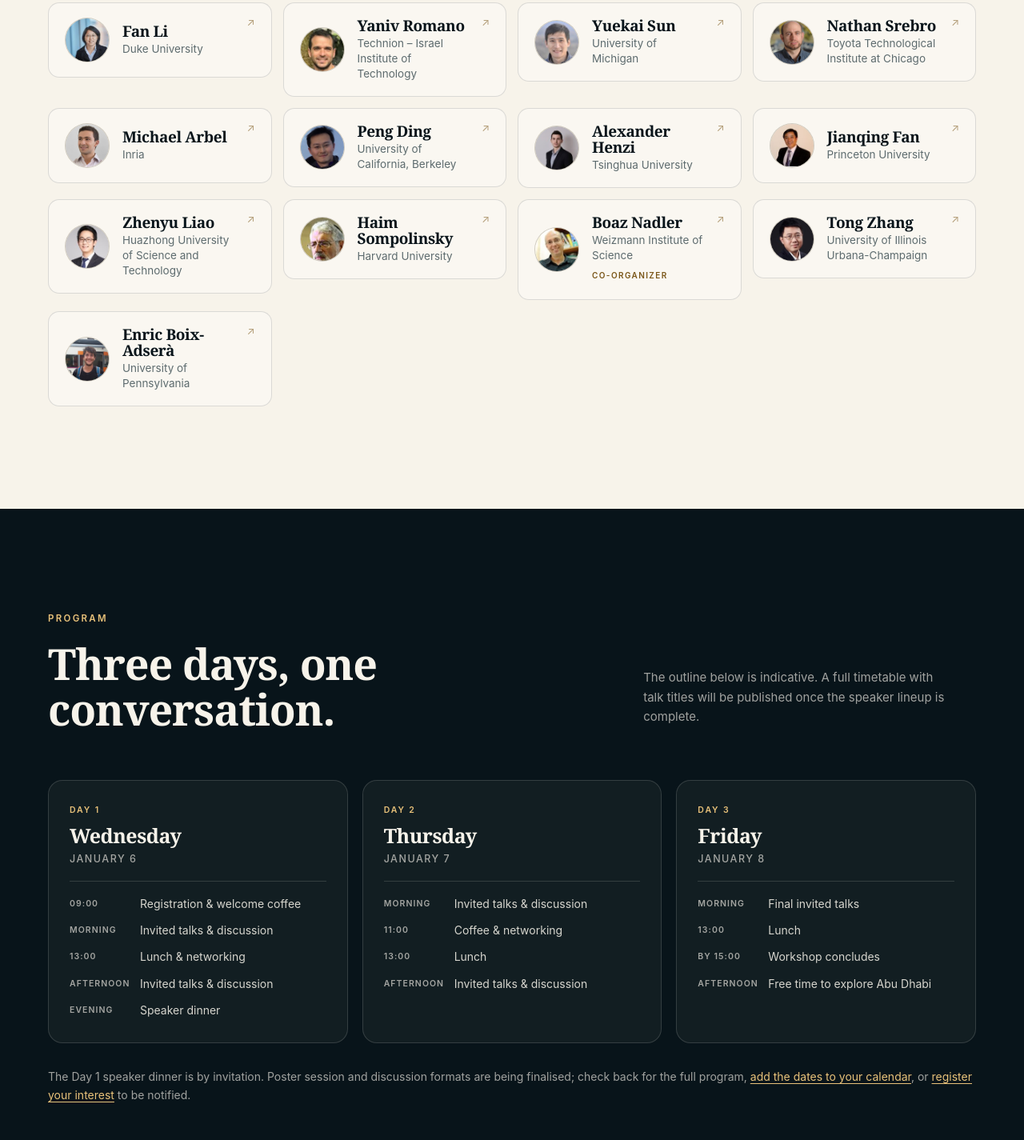
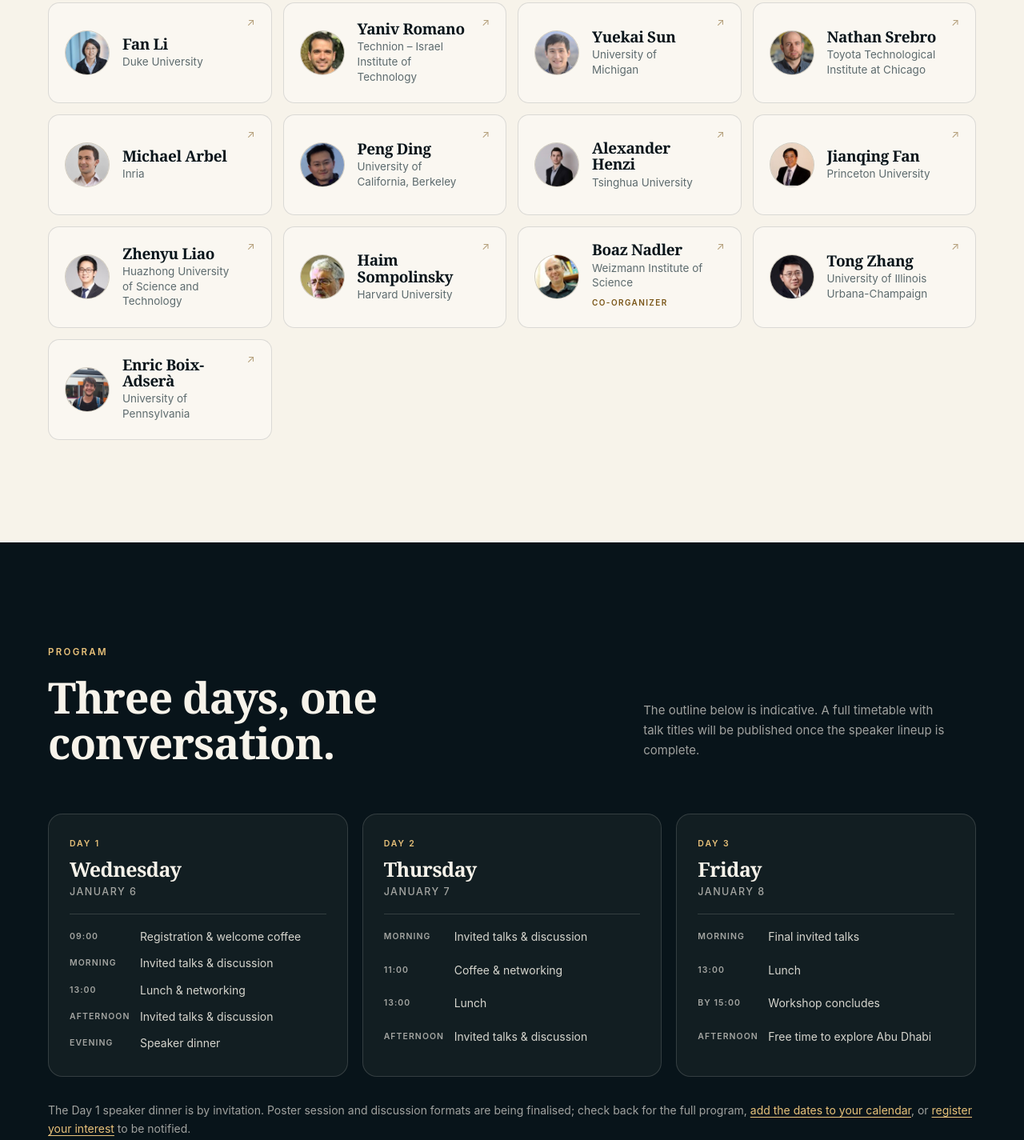
Before and after one commit to JinRuinan/stats-foundations-of-ai-2027, a plain HTML site: page index.html in a window 1280 px wide. Shown: the part 3369-4794 px from the top of the page at 80% size. Drawn offline with Linux system fonts and the light colour scheme.

Commit message:
Equalize card heights across speakers, topics, program days and organizers

```diff
--- a/assets/styles.css
+++ b/assets/styles.css
@@ -1820,6 +1820,51 @@ a.chip { text-decoration: none; }
 }
 
 /* --------------------------------------------------------------------------
+   Equal-height card grids (speakers / topics / program days / organizers)
+   -------------------------------------------------------------------------- */
+
+.speakers,
+.topics,
+.days,
+.organizers {
+  grid-auto-rows: 1fr;
+  align-items: stretch;
+}
+
+.speakers > li {
+  display: flex;
+  min-width: 0;
+}
+
+.speaker {
+  width: 100%;
+  height: 100%;
+}
+
+.topic,
+.day,
+.organizers li {
+  height: 100%;
+}
+
+.topic {
+  display: flex;
+}
+
+.topic__card {
+  flex: 1;
+}
+
+.day {
+  display: flex;
+  flex-direction: column;
+}
+
+.day__list {
+  flex: 1;
+}
+
+/* --------------------------------------------------------------------------
    Motion & print
    -------------------------------------------------------------------------- */
 
```
